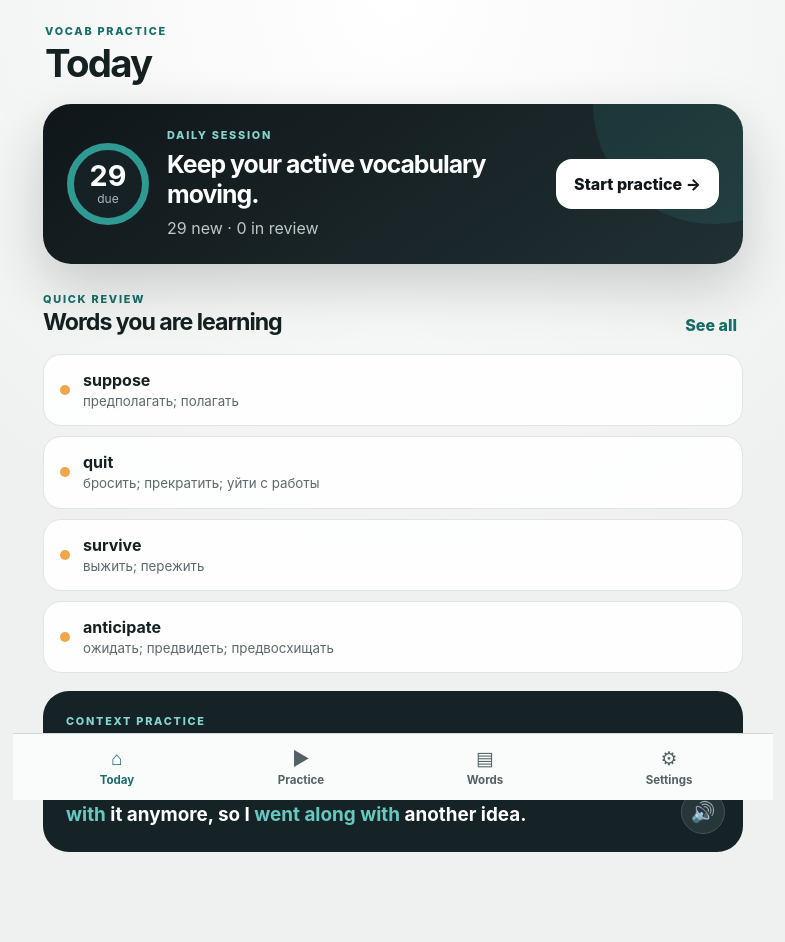
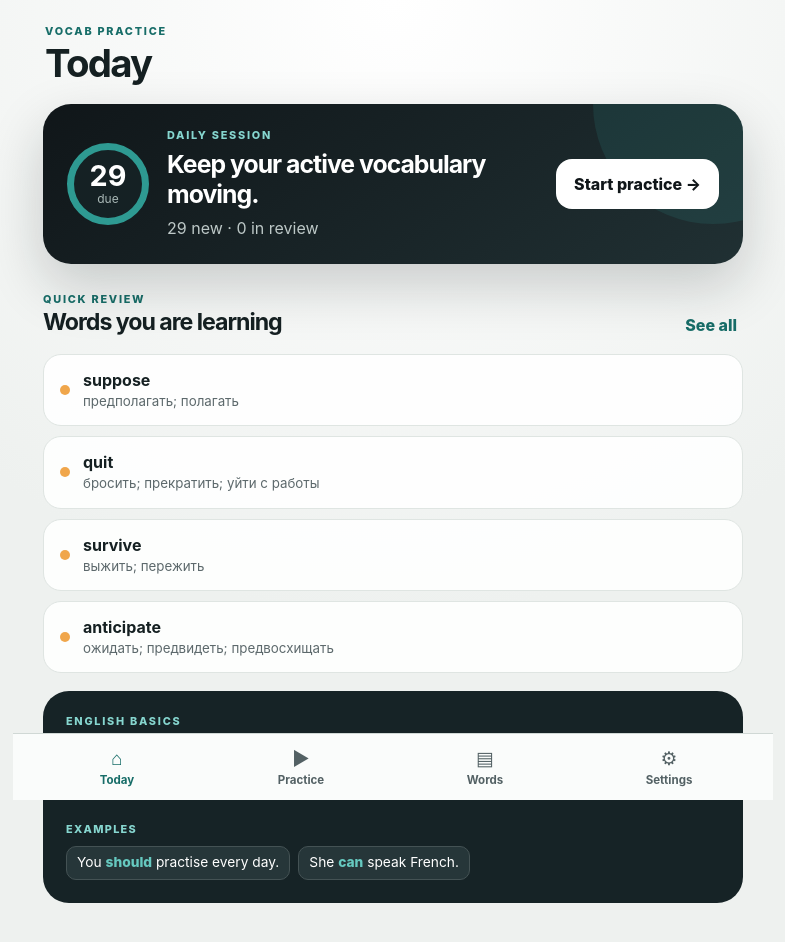
Before and after one commit to ali1987isaev/vocab-practice, a React (Vite) app: page / in a window 1280 px wide. Shown: the top 942 px of the page, without its empty margins (247-1032 px from the left). Built offline with nearby package versions, Linux system fonts and the light colour scheme.

Commit message:
grammar-tips  20-07-26

```diff
--- a/src/App.tsx
+++ b/src/App.tsx
@@ -1,6 +1,8 @@
 import { useEffect, useMemo, useRef, useState } from 'react'
 import { CardDetails } from './components/CardDetails'
+import { GrammarTipCard } from './components/GrammarTipCard'
 import { LevelBadge } from './components/LevelBadge'
+import { getDailyGrammarTip } from './data/grammar-tips'
 import { applyReview, isDue } from './review'
 import {
   DEFAULT_SPEECH_SETTINGS,
@@ -125,6 +127,7 @@ export default function App() {
   const initialCards = useRef(cards)
   const initialSpeechSettings = useRef(speechSettings)
   const speechSupported = isSpeechSupported()
+  const grammarTip = getDailyGrammarTip()
 
   useEffect(() => {
     if (cards !== initialCards.current) saveProgress(cards)
@@ -270,13 +273,7 @@ export default function App() {
               ))}
             </div>
 
-            <article className="context-card">
-              <p className="eyebrow light">CONTEXT PRACTICE</p>
-              <p>
-                Yesterday I had to <mark>push back</mark> a meeting because I was trying to <mark>figure out</mark> why my computer wasn’t working. I couldn’t <mark>put up with</mark> it anymore, so I <mark>went along with</mark> another idea.
-              </p>
-              <IconButton label="Listen to the context" onClick={() => speakText("Yesterday I had to push back a meeting because I was trying to figure out why my computer wasn't working. I couldn't put up with it anymore, so I went along with another idea.")}>🔊</IconButton>
-            </article>
+            <GrammarTipCard tip={grammarTip} />
           </section>
         )}
 
--- /dev/null
+++ b/src/components/GrammarTipCard.tsx
@@ -0,0 +1,49 @@
+import type { GrammarTip } from '../data/grammar-tips'
+
+interface GrammarTipCardProps {
+  tip: GrammarTip
+}
+
+function GrammarTipExample({
+  example,
+  highlight,
+}: {
+  example: string
+  highlight?: string
+}) {
+  const highlightIndex = highlight ? example.indexOf(highlight) : -1
+
+  if (!highlight || highlightIndex < 0) {
+    return <li className="is-key-term">{example}</li>
+  }
+
+  return (
+    <li>
+      {example.slice(0, highlightIndex)}
+      <mark>{highlight}</mark>
+      {example.slice(highlightIndex + highlight.length)}
+    </li>
+  )
+}
+
+export function GrammarTipCard({ tip }: GrammarTipCardProps) {
+  return (
+    <article className="grammar-tip-card">
+      <p className="eyebrow light">ENGLISH BASICS</p>
+      <h2>{tip.topic}</h2>
+      <p className="grammar-tip-definition">{tip.definition}</p>
+      <div className="grammar-tip-examples">
+        <span>Examples</span>
+        <ul>
+          {tip.examples.map((example) => (
+            <GrammarTipExample
+              key={example}
+              example={example}
+              highlight={tip.highlights?.[example]}
+            />
+          ))}
+        </ul>
+      </div>
+    </article>
+  )
+}
--- /dev/null
+++ b/src/data/grammar-tips.ts
@@ -0,0 +1,154 @@
+export interface GrammarTip {
+  topic: string
+  definition: string
+  examples: string[]
+  highlights?: Record<string, string>
+}
+
+export const grammarTips: GrammarTip[] = [
+  {
+    topic: 'Noun',
+    definition: 'A word that names a person, place, thing, or idea.',
+    examples: ['teacher', 'London', 'book', 'freedom'],
+  },
+  {
+    topic: 'Countable and uncountable nouns',
+    definition:
+      'Countable nouns can be numbered; uncountable nouns are treated as a mass or idea.',
+    examples: ['two books', 'some information'],
+  },
+  {
+    topic: 'Verb',
+    definition: 'A word that describes an action, event, or state.',
+    examples: ['run', 'think', 'be', 'survive'],
+  },
+  {
+    topic: 'Adjective',
+    definition: 'A word that describes or gives more information about a noun.',
+    examples: ['beautiful', 'relevant', 'difficult'],
+  },
+  {
+    topic: 'Adverb',
+    definition:
+      'A word that describes a verb, adjective, or another adverb, often explaining how, when, where, or to what degree.',
+    examples: ['quickly', 'intentionally', 'especially'],
+  },
+  {
+    topic: 'Pronoun',
+    definition: 'A word used instead of a noun.',
+    examples: ['I', 'you', 'he', 'she', 'it', 'they'],
+  },
+  {
+    topic: 'Preposition',
+    definition:
+      'A word that shows the relationship between things, often related to place, time, or direction.',
+    examples: ['in', 'on', 'at', 'under', 'between'],
+  },
+  {
+    topic: 'Conjunction',
+    definition: 'A word used to connect words, phrases, or clauses.',
+    examples: ['and', 'but', 'because', 'although'],
+  },
+  {
+    topic: 'Article',
+    definition:
+      'Words used before nouns to show whether we mean something specific or general.',
+    examples: ['a', 'an', 'the'],
+  },
+  {
+    topic: 'Gerund',
+    definition: 'The -ing form of a verb used as a noun.',
+    examples: ['Learning English takes time.'],
+    highlights: {
+      'Learning English takes time.': 'Learning',
+    },
+  },
+  {
+    topic: 'Infinitive',
+    definition: 'The base form of a verb usually used with "to".',
+    examples: ['I want to learn English.'],
+    highlights: {
+      'I want to learn English.': 'to learn',
+    },
+  },
+  {
+    topic: 'Present Perfect',
+    definition:
+      'A tense using have or has with a past participle for past actions connected to now.',
+    examples: ['I have finished my work.', 'She has lived here for five years.'],
+    highlights: {
+      'I have finished my work.': 'have finished',
+      'She has lived here for five years.': 'has lived',
+    },
+  },
+  {
+    topic: 'Conditionals',
+    definition:
+      'Sentences with "if" that describe a condition and its result.',
+    examples: [
+      'If it rains, we will stay home.',
+      'If I had more time, I would travel.',
+    ],
+    highlights: {
+      'If it rains, we will stay home.': 'If it rains',
+      'If I had more time, I would travel.': 'If I had more time',
+    },
+  },
+  {
+    topic: 'Modal verbs',
+    definition:
+      'Helping verbs that express ability, possibility, permission, or obligation.',
+    examples: ['You should practise every day.', 'She can speak French.'],
+    highlights: {
+      'You should practise every day.': 'should',
+      'She can speak French.': 'can',
+    },
+  },
+  {
+    topic: 'Word order',
+    definition:
+      'English statements usually follow subject + verb + object.',
+    examples: ['She reads books.', 'They speak English at work.'],
+  },
+  {
+    topic: 'Collocations',
+    definition:
+      'Words that native speakers commonly use together.',
+    examples: ['make an effort', 'heavy rain', 'express concern'],
+  },
+  {
+    topic: 'Prefixes and suffixes',
+    definition:
+      'Letters added to the beginning or end of a word to change its meaning or form.',
+    examples: ['unhappy', 'careful'],
+    highlights: {
+      unhappy: 'un',
+      careful: 'ful',
+    },
+  },
+  {
+    topic: 'Phrasal verb',
+    definition:
+      'A verb combined with another word that creates a new meaning.',
+    examples: ['give up', 'figure out', 'put up with'],
+  },
+  {
+    topic: 'Idiom',
+    definition:
+      'A fixed expression whose meaning is different from the literal meaning of its individual words.',
+    examples: ['break the ice'],
+  },
+]
+
+const MILLISECONDS_PER_DAY = 24 * 60 * 60 * 1000
+
+export function getDailyGrammarTip(date = new Date()): GrammarTip {
+  const localCalendarDay = Date.UTC(
+    date.getFullYear(),
+    date.getMonth(),
+    date.getDate(),
+  )
+  const dayNumber = Math.floor(localCalendarDay / MILLISECONDS_PER_DAY)
+
+  return grammarTips[dayNumber % grammarTips.length]
+}
--- a/src/styles.css
+++ b/src/styles.css
@@ -55,10 +55,18 @@ button:focus-visible { outline: 3px solid rgba(46,154,146,.35); outline-offset:
 .status-mastered { background: #4d9d62; }
 .status-paused { background: #9ca7a6; }
 
-.context-card { padding: 23px; border-radius: 26px; color: white; background: #162326; position: relative; }
+.context-card, .grammar-tip-card { padding: 23px; border-radius: 26px; color: white; background: #162326; position: relative; }
 .context-card p:not(.eyebrow) { font-size: 1.18rem; line-height: 1.55; font-weight: 700; margin: 13px 48px 0 0; }
 .context-card mark { color: #66c9c0; background: transparent; }
 .context-card .icon-button { position: absolute; right: 18px; bottom: 18px; color: white; border-color: #445254; background: #263639; }
+.grammar-tip-card h2 { margin: 8px 0 7px; color: white; font-size: 1.65rem; letter-spacing: -.035em; }
+.grammar-tip-definition { margin: 0; color: #d9e2e1; line-height: 1.5; }
+.grammar-tip-examples { margin-top: 18px; }
+.grammar-tip-examples > span { color: #86d6cf; font-size: .68rem; font-weight: 850; letter-spacing: .12em; text-transform: uppercase; }
+.grammar-tip-examples ul { display: flex; flex-wrap: wrap; gap: 8px; margin: 9px 0 0; padding: 0; list-style: none; }
+.grammar-tip-examples li { padding: 7px 10px; border: 1px solid #445254; border-radius: 10px; background: #263639; color: white; font-size: .86rem; line-height: 1.3; }
+.grammar-tip-examples li.is-key-term { color: #66c9c0; font-weight: 750; }
+.grammar-tip-examples mark { color: #66c9c0; background: transparent; font-weight: 800; }
 
 .practice-screen { min-height: calc(100vh - 95px); }
 .progress-row { display: flex; align-items: center; gap: 12px; color: var(--muted); font-weight: 700; }
```
Also changed, not shown: 1 other file (tests, documents, lock files or other folders).
